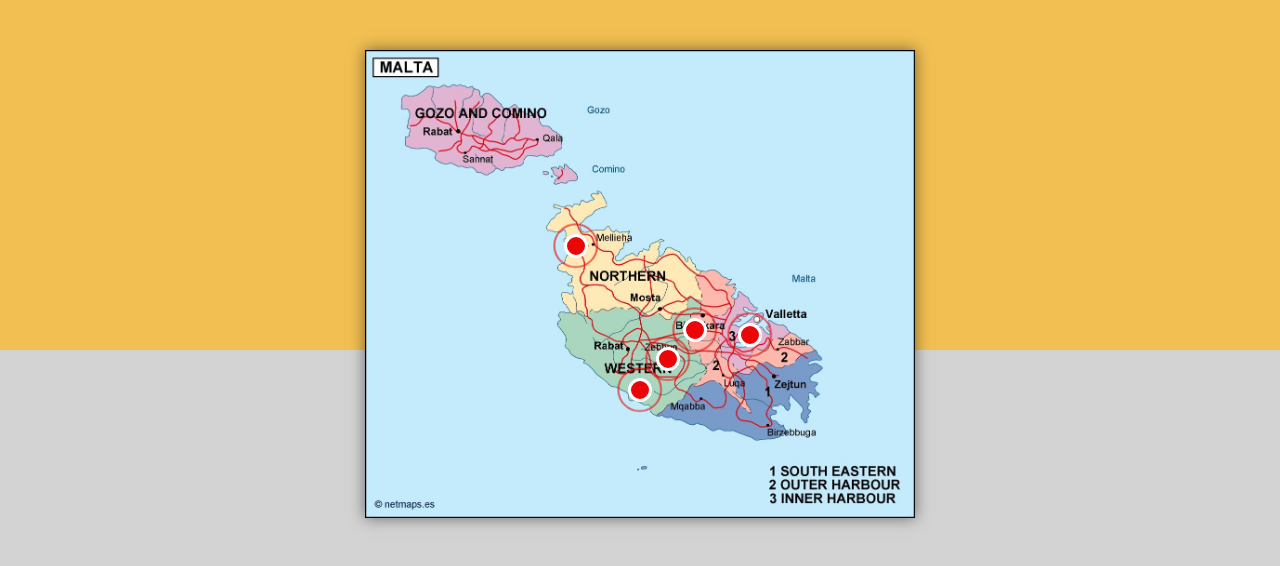
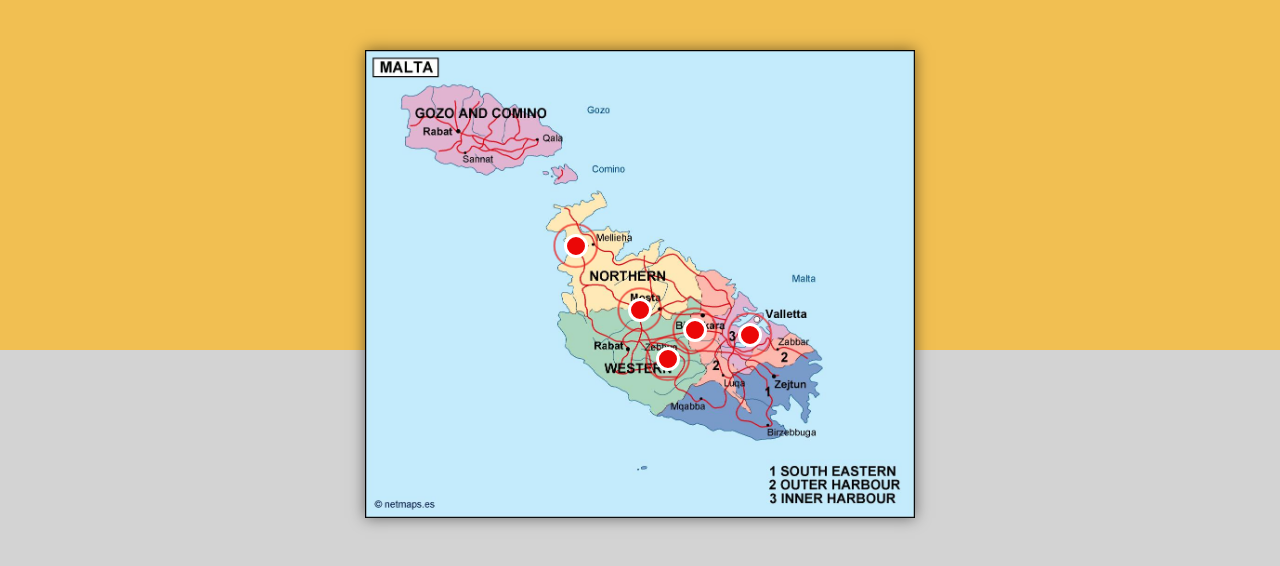
Before and after one commit to Nithyakrish1608/malta-map, a plain HTML site: page index.html in a window 1280 px wide. Shown: the part 130-696 px from the top of the page. Drawn offline with Linux system fonts and the light colour scheme.

Commit message:
Update index.html

```diff
--- a/index.html
+++ b/index.html
@@ -48,7 +48,7 @@
                     </div>
                 </div>
             </div>
-            <div class="item left " style="top:65%; left: 50%;">
+            <div class="item left " style="top:55%; left: 50%;">
                 <div class="icon ">
                     <div class="tooltip ">
                         <h3>MOSA</h3>
```
